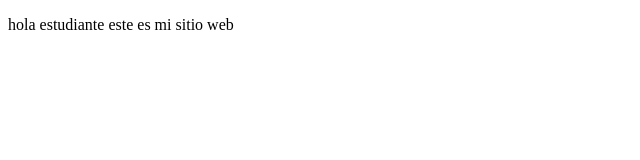
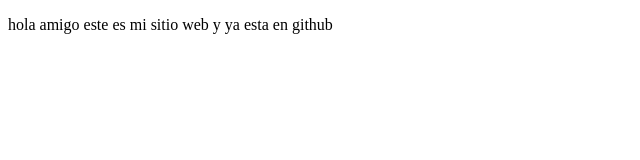
Before and after one commit to Orosco52/proyectoDemoCursoPrework, a plain HTML site: page index.html in a window 1280 px wide. Shown: the whole page, without its empty margins (0-640 px from the left). Drawn offline with Linux system fonts and the light colour scheme.

Commit message:
cambios agregamos

```diff
--- a/index.html
+++ b/index.html
@@ -7,6 +7,6 @@
     <title>HOLA MUNDO</title>
 </head>
 <body>
-    <p>hola estudiante este es mi sitio web</p>
+    <p>hola amigo este es mi sitio web y ya esta en github</p>
 </body>
 </html>
```
